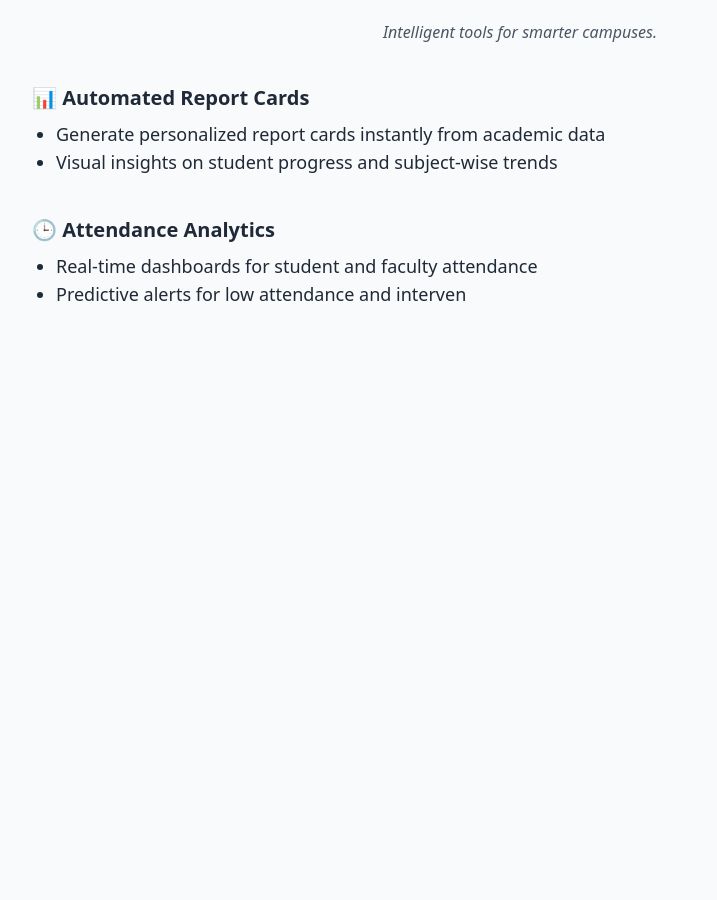
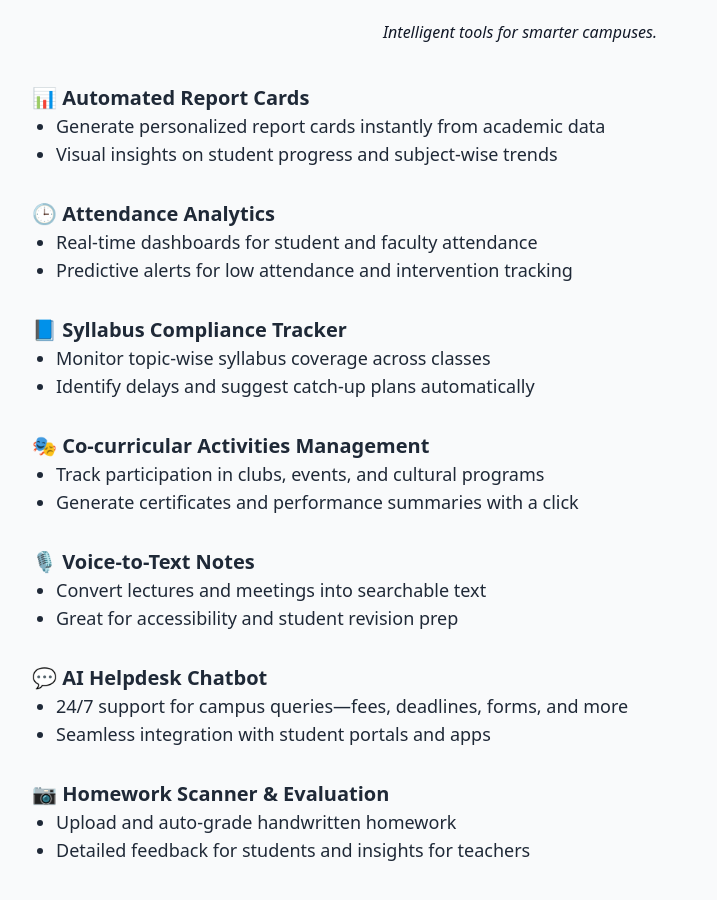
Before and after one commit to Reshma65-ux/smartcampus, a plain HTML site: page services.html in a window 1280 px wide. Shown: the part 144-1044 px from the top of the page, without its empty margins (120-837 px from the left). Before the commit the page ends 800 px from the top, so only its background shows below. Drawn offline with nearby package versions, Linux system fonts and the light colour scheme.

Commit message:
Update services.html

```diff
--- a/services.html
+++ b/services.html
@@ -18,13 +18,12 @@
 
   <section class="py-12 px-6 max-w-5xl mx-auto">
     <h2 class="text-3xl font-bold text-center text-purple-700 mb-6">🧠 Our AI Services</h2>
-    <p class="italic text-center mb-10 text-gray-600">Intelligent tools for smarter campuses.</p>
+    <p class="italic text-center mb-10">Intelligent tools for smarter campuses.</p>
 
-    <div class="space-y-10 text-gray-800 text-lg">
-
+    <div class="space-y-8 text-gray-800 text-lg">
       <div>
         <h3 class="font-bold text-xl">📊 Automated Report Cards</h3>
-        <ul class="list-disc ml-6 mt-2">
+        <ul class="list-disc ml-6">
           <li>Generate personalized report cards instantly from academic data</li>
           <li>Visual insights on student progress and subject-wise trends</li>
         </ul>
@@ -32,6 +31,53 @@
 
       <div>
         <h3 class="font-bold text-xl">🕒 Attendance Analytics</h3>
-        <ul class="list-disc ml-6 mt-2">
+        <ul class="list-disc ml-6">
           <li>Real-time dashboards for student and faculty attendance</li>
-          <li>Predictive alerts for low attendance and interven
+          <li>Predictive alerts for low attendance and intervention tracking</li>
+        </ul>
+      </div>
+
+      <div>
+        <h3 class="font-bold text-xl">📘 Syllabus Compliance Tracker</h3>
+        <ul class="list-disc ml-6">
+          <li>Monitor topic-wise syllabus coverage across classes</li>
+          <li>Identify delays and suggest catch-up plans automatically</li>
+        </ul>
+      </div>
+
+      <div>
+        <h3 class="font-bold text-xl">🎭 Co-curricular Activities Management</h3>
+        <ul class="list-disc ml-6">
+          <li>Track participation in clubs, events, and cultural programs</li>
+          <li>Generate certificates and performance summaries with a click</li>
+        </ul>
+      </div>
+
+      <div>
+        <h3 class="font-bold text-xl">🎙️ Voice-to-Text Notes</h3>
+        <ul class="list-disc ml-6">
+          <li>Convert lectures and meetings into searchable text</li>
+          <li>Great for accessibility and student revision prep</li>
+        </ul>
+      </div>
+
+      <div>
+        <h3 class="font-bold text-xl">💬 AI Helpdesk Chatbot</h3>
+        <ul class="list-disc ml-6">
+          <li>24/7 support for campus queries—fees, deadlines, forms, and more</li>
+          <li>Seamless integration with student portals and apps</li>
+        </ul>
+      </div>
+
+      <div>
+        <h3 class="font-bold text-xl">📷 Homework Scanner & Evaluation</h3>
+        <ul class="list-disc ml-6">
+          <li>Upload and auto-grade handwritten homework</li>
+          <li>Detailed feedback for students and insights for teachers</li>
+        </ul>
+      </div>
+    </div>
+  </section>
+
+</body>
+</html>
```
